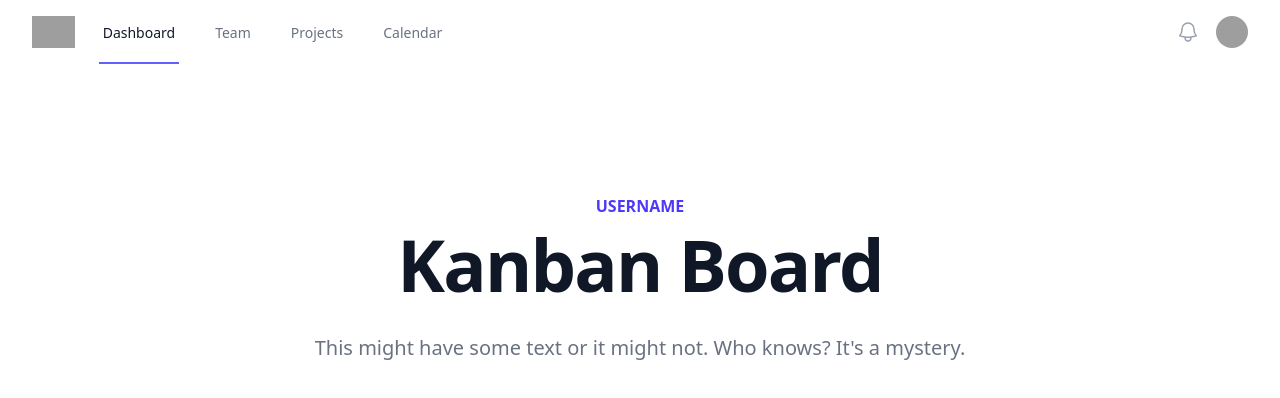
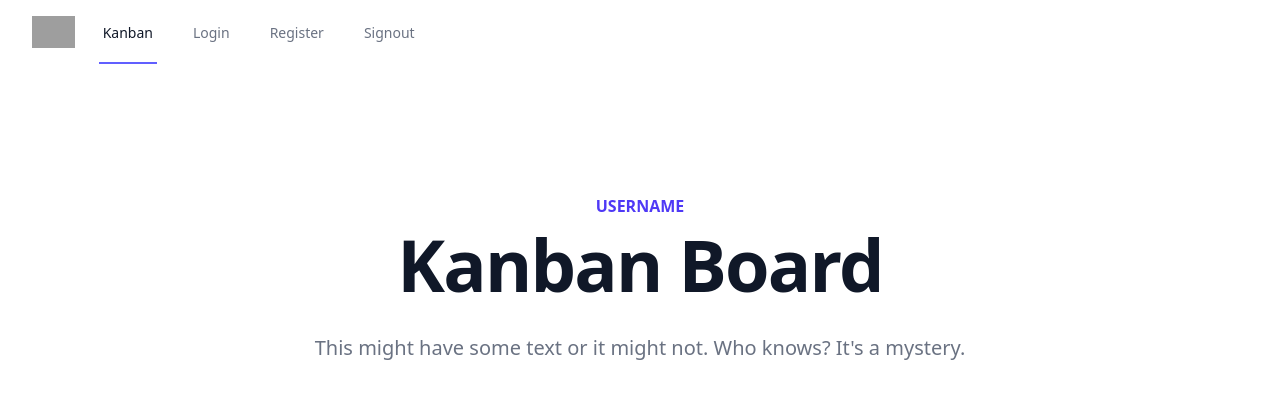
Before and after one commit to dtuukkanen/KanbanApp, a React (Vite) app in the folder client/: page / in a window 1280 px wide. Shown: the top 398 px of the page. Built offline with nearby package versions, Linux system fonts and the light colour scheme; grey boxes are pictures that could not be loaded.

Commit message:
Header links updated and unneeded content removed

```diff
--- a/client/src/components/Header.tsx
+++ b/client/src/components/Header.tsx
@@ -1,5 +1,6 @@
 import { Disclosure, DisclosureButton, DisclosurePanel, Menu, MenuButton, MenuItem, MenuItems } from '@headlessui/react'
 import { Bars3Icon, BellIcon, XMarkIcon } from '@heroicons/react/24/outline'
+import { NavLink } from 'react-router-dom'
 
 const Header = () => {
   return (
@@ -16,85 +17,47 @@
             </div>
             <div className="hidden sm:ml-6 sm:flex sm:space-x-8">
               {/* Current: "border-indigo-500 text-gray-900", Default: "border-transparent text-gray-500 hover:border-gray-300 hover:text-gray-700" */}
-              <a
-                href="#"
-                className="inline-flex items-center border-b-2 border-indigo-500 px-1 pt-1 text-sm font-medium text-gray-900"
+              <NavLink
+                to="/"
+                className={({ isActive }) =>
+                  isActive
+                    ? "inline-flex items-center border-b-2 border-indigo-500 px-1 pt-1 text-sm font-medium text-gray-900"
+                    : "inline-flex items-center border-b-2 border-transparent px-1 pt-1 text-sm font-medium text-gray-500 hover:border-gray-300 hover:text-gray-700"
+                }
               >
-                Dashboard
-              </a>
-              <a
-                href="#"
-                className="inline-flex items-center border-b-2 border-transparent px-1 pt-1 text-sm font-medium text-gray-500 hover:border-gray-300 hover:text-gray-700"
+                Kanban
+              </NavLink>
+              <NavLink
+                to="/login"
+                className={({ isActive }) =>
+                  isActive
+                    ? "inline-flex items-center border-b-2 border-indigo-500 px-1 pt-1 text-sm font-medium text-gray-900"
+                    : "inline-flex items-center border-b-2 border-transparent px-1 pt-1 text-sm font-medium text-gray-500 hover:border-gray-300 hover:text-gray-700"
+                }
               >
-                Team
-              </a>
-              <a
-                href="#"
-                className="inline-flex items-center border-b-2 border-transparent px-1 pt-1 text-sm font-medium text-gray-500 hover:border-gray-300 hover:text-gray-700"
+                Login
+              </NavLink>
+              <NavLink
+                to="/register"
+                className={({ isActive }) =>
+                  isActive
+                    ? "inline-flex items-center border-b-2 border-indigo-500 px-1 pt-1 text-sm font-medium text-gray-900"
+                    : "inline-flex items-center border-b-2 border-transparent px-1 pt-1 text-sm font-medium text-gray-500 hover:border-gray-300 hover:text-gray-700"
+                }
               >
-                Projects
-              </a>
-              <a
-                href="#"
-                className="inline-flex items-center border-b-2 border-transparent px-1 pt-1 text-sm font-medium text-gray-500 hover:border-gray-300 hover:text-gray-700"
+                Register
+              </NavLink>
+              <NavLink
+                to="/signout"
+                className={({ isActive }) =>
+                  isActive
+                    ? "inline-flex items-center border-b-2 border-indigo-500 px-1 pt-1 text-sm font-medium text-gray-900"
+                    : "inline-flex items-center border-b-2 border-transparent px-1 pt-1 text-sm font-medium text-gray-500 hover:border-gray-300 hover:text-gray-700"
+                }
               >
-                Calendar
-              </a>
+                Signout
+              </NavLink>
             </div>
-          </div>
-          <div className="hidden sm:ml-6 sm:flex sm:items-center">
-            <button
-              type="button"
-              className="relative rounded-full bg-white p-1 text-gray-400 hover:text-gray-500 focus:ring-2 focus:ring-indigo-500 focus:ring-offset-2 focus:outline-hidden"
-            >
-              <span className="absolute -inset-1.5" />
-              <span className="sr-only">View notifications</span>
-              <BellIcon aria-hidden="true" className="size-6" />
-            </button>
-
-            {/* Profile dropdown */}
-            <Menu as="div" className="relative ml-3">
-              <div>
-                <MenuButton className="relative flex rounded-full bg-white text-sm focus:ring-2 focus:ring-indigo-500 focus:ring-offset-2 focus:outline-hidden">
-                  <span className="absolute -inset-1.5" />
-                  <span className="sr-only">Open user menu</span>
-                  <img
-                    alt=""
-                    src="https://images.unsplash.com/photo-1472099645785-5658abf4ff4e?ixlib=rb-1.2.1&ixid=eyJhcHBfaWQiOjEyMDd9&auto=format&fit=facearea&facepad=2&w=256&h=256&q=80"
-                    className="size-8 rounded-full"
-                  />
-                </MenuButton>
-              </div>
-              <MenuItems
-                transition
-                className="absolute right-0 z-10 mt-2 w-48 origin-top-right rounded-md bg-white py-1 ring-1 shadow-lg ring-black/5 transition focus:outline-hidden data-closed:scale-95 data-closed:transform data-closed:opacity-0 data-enter:duration-200 data-enter:ease-out data-leave:duration-75 data-leave:ease-in"
-              >
-                <MenuItem>
-                  <a
-                    href="#"
-                    className="block px-4 py-2 text-sm text-gray-700 data-focus:bg-gray-100 data-focus:outline-hidden"
-                  >
-                    Your Profile
-                  </a>
-                </MenuItem>
-                <MenuItem>
-                  <a
-                    href="#"
-                    className="block px-4 py-2 text-sm text-gray-700 data-focus:bg-gray-100 data-focus:outline-hidden"
-                  >
-                    Settings
-                  </a>
-                </MenuItem>
-                <MenuItem>
-                  <a
-                    href="#"
-                    className="block px-4 py-2 text-sm text-gray-700 data-focus:bg-gray-100 data-focus:outline-hidden"
-                  >
-                    Sign out
-                  </a>
-                </MenuItem>
-              </MenuItems>
-            </Menu>
           </div>
           <div className="-mr-2 flex items-center sm:hidden">
             {/* Mobile menu button */}
@@ -108,83 +71,50 @@
         </div>
       </div>
 
-      <DisclosurePanel className="sm:hidden">
+      <DisclosurePanel className="sm:hidden border-b border-gray-200">
         <div className="space-y-1 pt-2 pb-3">
           {/* Current: "bg-indigo-50 border-indigo-500 text-indigo-700", Default: "border-transparent text-gray-500 hover:bg-gray-50 hover:border-gray-300 hover:text-gray-700" */}
-          <DisclosureButton
-            as="a"
-            href="#"
-            className="block border-l-4 border-indigo-500 bg-indigo-50 py-2 pr-4 pl-3 text-base font-medium text-indigo-700"
+          <NavLink
+            to="/"
+            end
+            className={({ isActive }) =>
+              isActive
+                ? "block border-l-4 border-indigo-500 bg-indigo-50 py-2 pr-4 pl-3 text-base font-medium text-indigo-700"
+                : "block border-l-4 border-transparent py-2 pr-4 pl-3 text-base font-medium text-gray-500 hover:border-gray-300 hover:bg-gray-50 hover:text-gray-700"
+            }
           >
-            Dashboard
-          </DisclosureButton>
-          <DisclosureButton
-            as="a"
-            href="#"
-            className="block border-l-4 border-transparent py-2 pr-4 pl-3 text-base font-medium text-gray-500 hover:border-gray-300 hover:bg-gray-50 hover:text-gray-700"
-          >
-            Team
-          </DisclosureButton>
-          <DisclosureButton
-            as="a"
-            href="#"
-            className="block border-l-4 border-transparent py-2 pr-4 pl-3 text-base font-medium text-gray-500 hover:border-gray-300 hover:bg-gray-50 hover:text-gray-700"
-          >
-            Projects
-          </DisclosureButton>
-          <DisclosureButton
-            as="a"
-            href="#"
-            className="block border-l-4 border-transparent py-2 pr-4 pl-3 text-base font-medium text-gray-500 hover:border-gray-300 hover:bg-gray-50 hover:text-gray-700"
-          >
-            Calendar
-          </DisclosureButton>
-        </div>
-        <div className="border-t border-gray-200 pt-4 pb-3">
-          <div className="flex items-center px-4">
-            <div className="shrink-0">
-              <img
-                alt=""
-                src="https://images.unsplash.com/photo-1472099645785-5658abf4ff4e?ixlib=rb-1.2.1&ixid=eyJhcHBfaWQiOjEyMDd9&auto=format&fit=facearea&facepad=2&w=256&h=256&q=80"
-                className="size-10 rounded-full"
-              />
-            </div>
-            <div className="ml-3">
-              <div className="text-base font-medium text-gray-800">Tom Cook</div>
-              <div className="text-sm font-medium text-gray-500">tom@example.com</div>
-            </div>
-            <button
-              type="button"
-              className="relative ml-auto shrink-0 rounded-full bg-white p-1 text-gray-400 hover:text-gray-500 focus:ring-2 focus:ring-indigo-500 focus:ring-offset-2 focus:outline-hidden"
-            >
-              <span className="absolute -inset-1.5" />
-              <span className="sr-only">View notifications</span>
-              <BellIcon aria-hidden="true" className="size-6" />
-            </button>
-          </div>
-          <div className="mt-3 space-y-1">
-            <DisclosureButton
-              as="a"
-              href="#"
-              className="block px-4 py-2 text-base font-medium text-gray-500 hover:bg-gray-100 hover:text-gray-800"
-            >
-              Your Profile
-            </DisclosureButton>
-            <DisclosureButton
-              as="a"
-              href="#"
-              className="block px-4 py-2 text-base font-medium text-gray-500 hover:bg-gray-100 hover:text-gray-800"
-            >
-              Settings
-            </DisclosureButton>
-            <DisclosureButton
-              as="a"
-              href="#"
-              className="block px-4 py-2 text-base font-medium text-gray-500 hover:bg-gray-100 hover:text-gray-800"
-            >
-              Sign out
-            </DisclosureButton>
-          </div>
+          Kanban
+        </NavLink>
+        <NavLink
+          to="/login"
+          className={({ isActive }) =>
+            isActive
+              ? "block border-l-4 border-indigo-500 bg-indigo-50 py-2 pr-4 pl-3 text-base font-medium text-indigo-700"
+              : "block border-l-4 border-transparent py-2 pr-4 pl-3 text-base font-medium text-gray-500 hover:border-gray-300 hover:bg-gray-50 hover:text-gray-700"
+          }
+        >
+          Login
+        </NavLink>
+        <NavLink
+          to="/register"
+          className={({ isActive }) =>
+            isActive
+              ? "block border-l-4 border-indigo-500 bg-indigo-50 py-2 pr-4 pl-3 text-base font-medium text-indigo-700"
+              : "block border-l-4 border-transparent py-2 pr-4 pl-3 text-base font-medium text-gray-500 hover:border-gray-300 hover:bg-gray-50 hover:text-gray-700"
+          }
+        >
+          Register
+        </NavLink>
+        <NavLink
+          to="/signout"
+          className={({ isActive }) =>
+            isActive
+              ? "block border-l-4 border-indigo-500 bg-indigo-50 py-2 pr-4 pl-3 text-base font-medium text-indigo-700"
+              : "block border-l-4 border-transparent py-2 pr-4 pl-3 text-base font-medium text-gray-500 hover:border-gray-300 hover:bg-gray-50 hover:text-gray-700"
+          }
+        >
+          Signout
+        </NavLink>
         </div>
       </DisclosurePanel>
     </Disclosure>
--- a/client/src/main.tsx
+++ b/client/src/main.tsx
@@ -1,4 +1,3 @@
-import { StrictMode } from 'react'
 import { createRoot } from 'react-dom/client'
 import App from './App.tsx'
 import { BrowserRouter } from 'react-router-dom'
```
